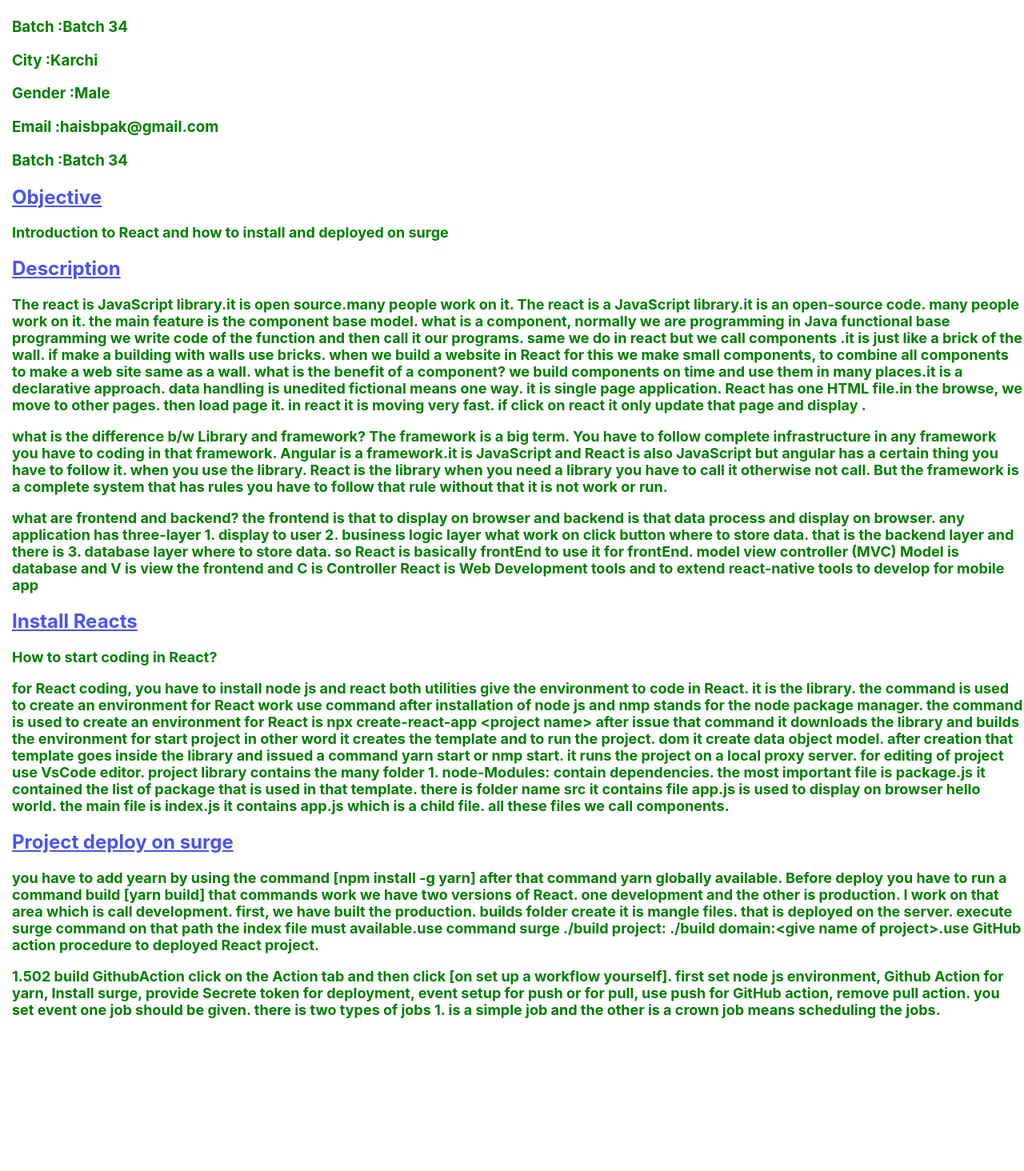
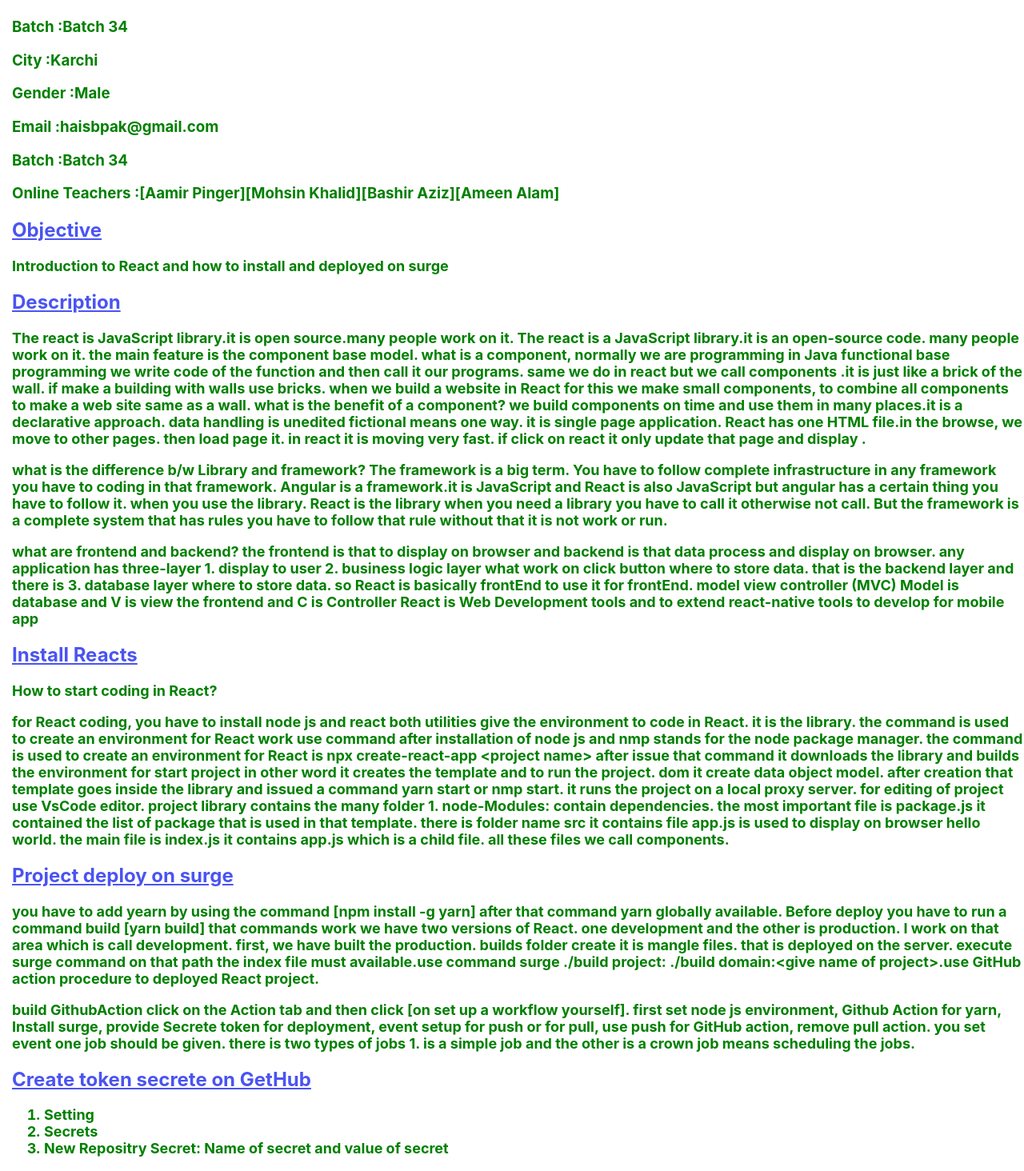
Before and after one commit to hasibullahkhan/botcamp20c2app, a React (Create React App) app: page / in a window 1280 px wide. Shown: the part 274-1738 px from the top of the page at 80% size. Before the commit the page ends 1565 px from the top, so only its background shows below. Built offline with nearby package versions, Linux system fonts and the light colour scheme.

Commit message:
update App.js header.js Info.js

```diff
--- a/src/App.js
+++ b/src/App.js
@@ -4,7 +4,7 @@ import Info from "./Components/Info";
 function App() {
   return (
     <div>
-      <Info no={2} name={"Hasibullah Khan"} roll={"PIAICxxxxxx"} city={"Karchi"} gender={"Male"} email={"haisbpak@gmail.com"} batch={"Batch 34"} />
+      <Info no={2} name={"Hasibullah Khan"} roll={"PIAICxxxxxx"} city={"Karchi"} gender={"Male"} email={"haisbpak@gmail.com"} batch={"Batch 34"} tech={"[Aamir Pinger][Mohsin Khalid][Bashir Aziz][Ameen Alam]"} />
       <Header objective={"Introduction to React and how to install and deployed on surge"}
         desc={"The react is JavaScript library.it is open source.many people work on it. The react is a JavaScript library.it is an open-source code. many people work on it. the main feature is the component base model. what is a component, normally we are programming in Java functional base programming we write code of the function and then call it our programs. same we do in react but we call components .it is just like a brick of the wall. if make a building with walls use bricks. when we build a website in React for this we make small components, to combine all components to make a web site same as a wall. what is the benefit of a component? we build components on time and use them in many places.it is a declarative approach. data handling is unedited fictional means one way. it is single page application. React has one HTML file.in the browse, we move to other pages. then load page it. in react it is moving very fast. if click on react it only update that page and display ."}
         desc2={"what is the difference b/w Library and framework? The framework is a big term. You have to follow complete infrastructure in any framework you have to coding in that framework. Angular is a framework.it is JavaScript and React is also JavaScript but angular has a certain thing you have to follow it. when you use the library. React is the library when you need a library you have to call it otherwise not call. But the framework is a complete system that has rules you have to follow that rule  without that it is not work or run."}
@@ -12,7 +12,7 @@ function App() {
         installq={"How to start coding in React?"}
         installa={"for React coding, you have to install node js and react both utilities give the environment to code in React. it is the library. the command is used to create an environment for React work use command after installation of node js and nmp stands for the node package manager. the command is used to create an environment for React is npx create-react-app <project name> after issue that command it downloads the library and builds the environment for start project in other word it creates the template and to run the project. dom it create data object model. after creation that template goes inside the library and issued a command yarn start or nmp start. it runs the project on a local proxy server. for editing of project use VsCode editor. project library contains the many folder 1. node-Modules: contain dependencies. the most important file is package.js it contained the list of package that is used in that template. there is folder name src it contains file app.js is used to display on browser hello world. the main file is index.js it contains app.js which is a child file. all these files we call components."}
         deploy={"you have to add yearn by using the command [npm install -g yarn] after that command yarn globally available. Before deploy you have to run a command build [yarn build] that commands work we have two versions of React. one development and the other is production. I work on that area which is call development. first, we have built the production. builds folder create it is mangle files. that is deployed on the server. execute surge command on that path the index file must available.use command surge ./build project: ./build domain:<give name of project>.use GitHub action procedure to deployed React project."}
-        deploy1={" 1.502 build GithubAction click on the Action tab and then click [on set up a workflow yourself]. first set node js environment, Github Action for yarn, Install surge, provide Secrete token for deployment, event setup for push or for pull, use push for GitHub action, remove pull action. you set event one job should be given. there is two types of jobs 1. is a simple job and the other is a crown job means scheduling the jobs."} />
+        deploy1={"build GithubAction click on the Action tab and then click [on set up a workflow yourself]. first set node js environment, Github Action for yarn, Install surge, provide Secrete token for deployment, event setup for push or for pull, use push for GitHub action, remove pull action. you set event one job should be given. there is two types of jobs 1. is a simple job and the other is a crown job means scheduling the jobs."} />
 
       {/* <About name={"Hasibullah Khan"} roll={"PIAICxxxxxx"} city={"Karchi"} gender={"Male"} email={"haisbpak@gmail.com"} batch={"Batch 34"} /> */}
 
--- a/src/Components/Header.js
+++ b/src/Components/Header.js
@@ -14,6 +14,15 @@ function Head(props) {
             <h2 style={{ color: "#4a54f1", marginLeft: 15, textDecoration: "underline" }}>Project deploy on surge </h2>
             <p style={{ color: 'green', fontSize: 18, fontWeight: 'bold', marginLeft: 15 }}>{props.deploy}</p>
             <p style={{ color: 'green', fontSize: 18, fontWeight: 'bold', marginLeft: 15 }}>{props.deploy1}</p>
+            <h2 style={{ color: "#4a54f1", marginLeft: 15, textDecoration: "underline" }}>Create token secrete on GetHub  </h2>
+            <p style={{ color: 'green', fontSize: 18, fontWeight: 'bold', marginLeft: 15 }}>
+
+                <ol>
+                    <li>Setting</li>
+                    <li>Secrets</li>
+                    <li>New Repositry Secret: Name of secret and value of secret </li>
+                </ol>
+            </p>
         </div>
     )
 }
--- a/src/Components/Info.js
+++ b/src/Components/Info.js
@@ -15,6 +15,7 @@ function Info(props) {
             <h3 style={{ color: "green", marginLeft: 15 }}>Gender :{props.gender} </h3>
             <h3 style={{ color: "green", marginLeft: 15 }}>Email  :{props.email} </h3>
             <h3 style={{ color: "green", marginLeft: 15 }}>Batch  :{props.batch} </h3>
+            <h3 style={{ color: "green", marginLeft: 15 }}>Online Teachers  :{props.tech} </h3>
         </div>
     )
 }
```
